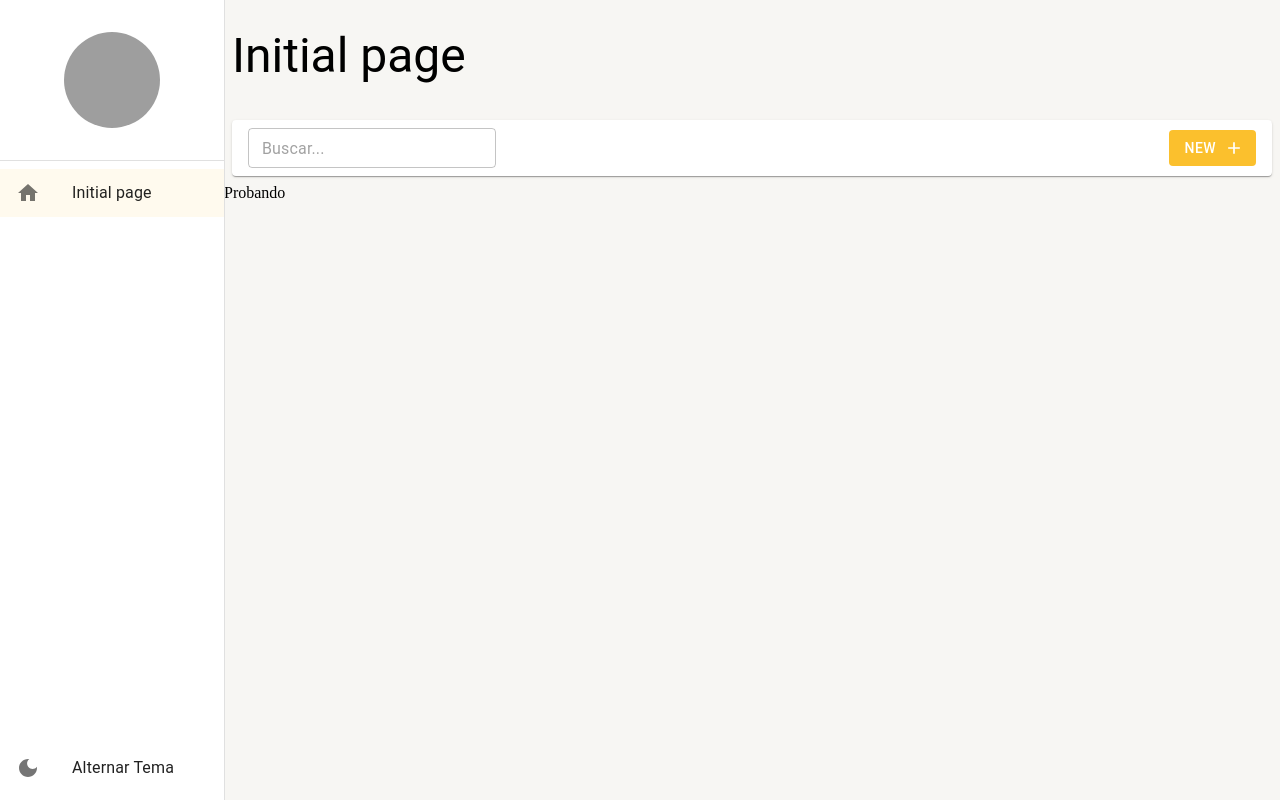
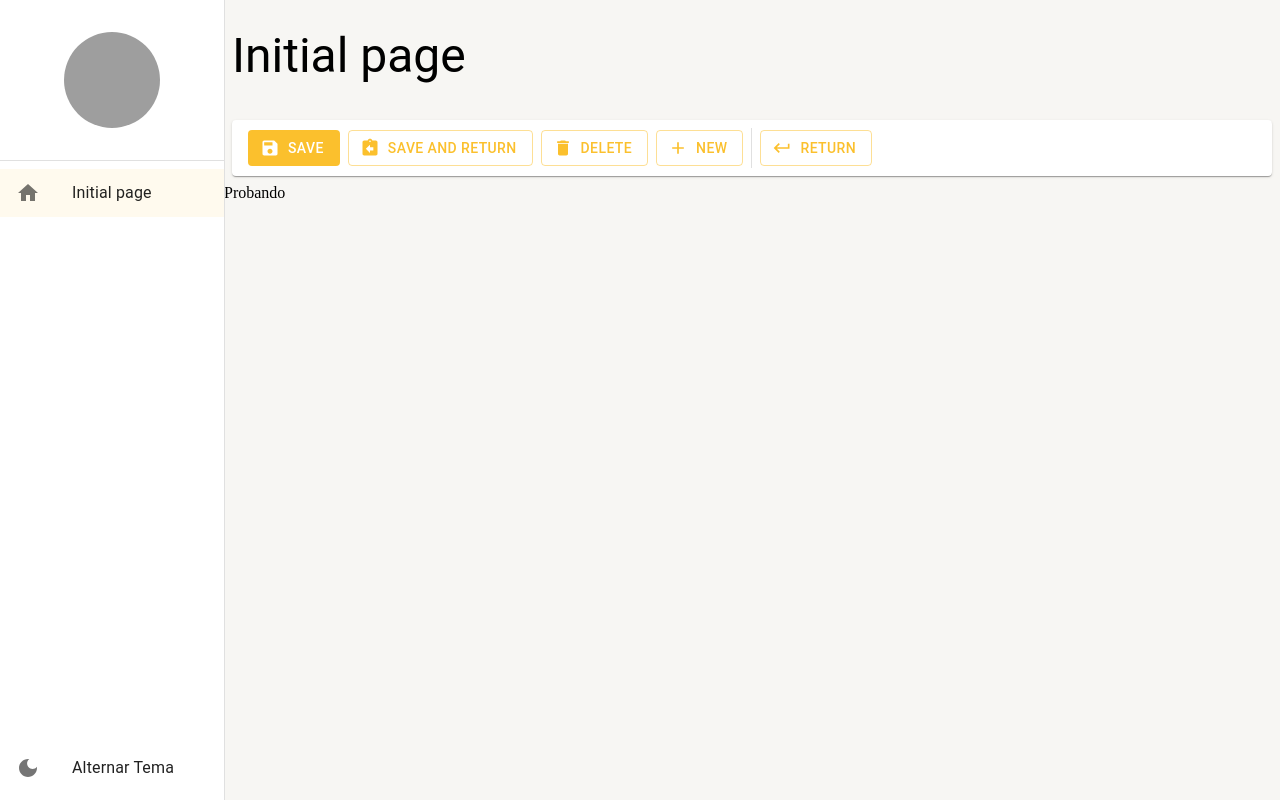
Before and after one commit to kerensp/react-mui-ts-app, a React (Create React App) app: page /initial-page in a window 1280 px wide. Built offline with nearby package versions, Linux system fonts and the light colour scheme; grey boxes are pictures that could not be loaded.

Commit message:
Adding toolbars of details

```diff
--- a/src/pages/Dashboard.tsx
+++ b/src/pages/Dashboard.tsx
@@ -1,11 +1,9 @@
-import { ToolBars } from '../shared/components';
+import { ToolBarsDetails } from '../shared/components';
 import { LayoutBaseDePagina } from '../shared/layouts';
 
 export const Dashboard = () => {
   return (
-    <LayoutBaseDePagina
-      title='Initial page'
-      toolbars={<ToolBars showSearchInput newTextButton='New' />}>
+    <LayoutBaseDePagina title='Initial page' toolbars={<ToolBarsDetails />}>
       Probando
     </LayoutBaseDePagina>
   );
--- a/src/shared/components/ToolBars.tsx
+++ b/src/shared/components/ToolBars.tsx
@@ -45,7 +45,7 @@ export const ToolBars: React.FC<IToolBarsProps> = ({
             color='primary'
             disableElevation
             variant='contained'
-            endIcon={<AddIcon />}
+            startIcon={<AddIcon />}
             onClick={whenClickingNew}>
             {newButtonText}
           </Button>
--- /dev/null
+++ b/src/shared/components/ToolBarsDetails.tsx
@@ -0,0 +1,46 @@
+import { Box, Button, Divider, Paper, useTheme } from '@mui/material';
+import SaveIcon from '@mui/icons-material/Save';
+import AssignmentReturnIcon from '@mui/icons-material/AssignmentReturn';
+import DeleteIcon from '@mui/icons-material/Delete';
+import AddIcon from '@mui/icons-material/Add';
+import KeyboardReturnIcon from '@mui/icons-material/KeyboardReturn';
+
+export const ToolBarsDetails: React.FC = () => {
+  const theme = useTheme();
+
+  return (
+    <Box
+      component={Paper}
+      height={theme.spacing(5)}
+      marginX={1}
+      padding={1}
+      paddingX={2}
+      display={'flex'}
+      alignItems={'center'}
+      gap={1}>
+
+      <Button color='primary' variant='contained' disableElevation startIcon={<SaveIcon />}>
+        Save
+      </Button>
+
+      <Button color='primary' variant='outlined' disableElevation startIcon={<AssignmentReturnIcon />}>
+        save and return
+      </Button>
+
+      <Button color='primary' variant='outlined' disableElevation startIcon={<DeleteIcon />}>
+        delete
+      </Button>
+
+      <Button color='primary' variant='outlined' disableElevation startIcon={<AddIcon />}>
+        New
+      </Button>
+
+      <Divider variant='middle' orientation='vertical' />
+
+      <Button color='primary' variant='outlined' disableElevation startIcon={<KeyboardReturnIcon />}>
+        return
+      </Button>
+
+    </Box>
+  );
+};
--- a/src/shared/components/index.ts
+++ b/src/shared/components/index.ts
@@ -1,2 +1,3 @@
 export * from './MenuLateral';
 export * from './ToolBars';
+export * from './ToolBarsDetails';
```
